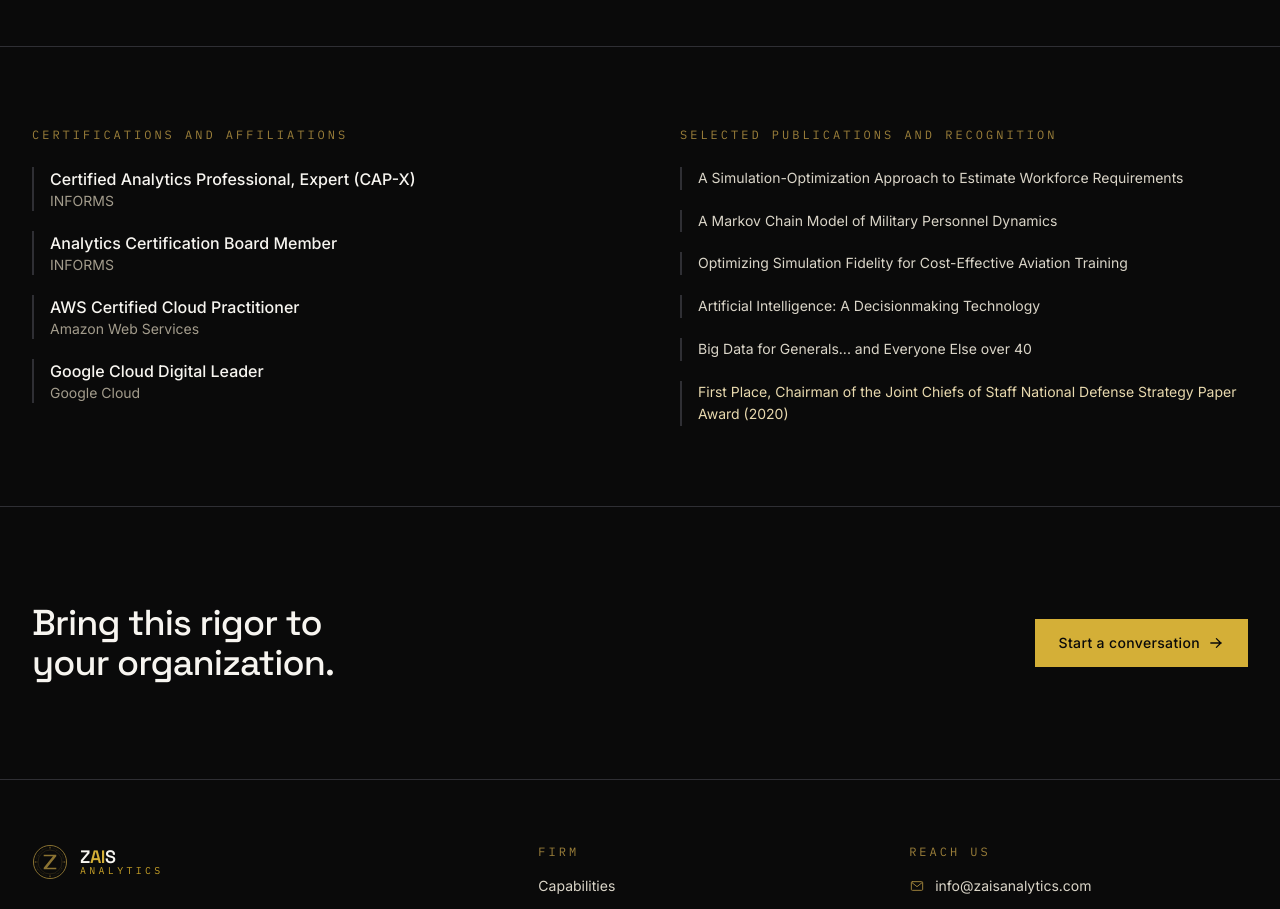
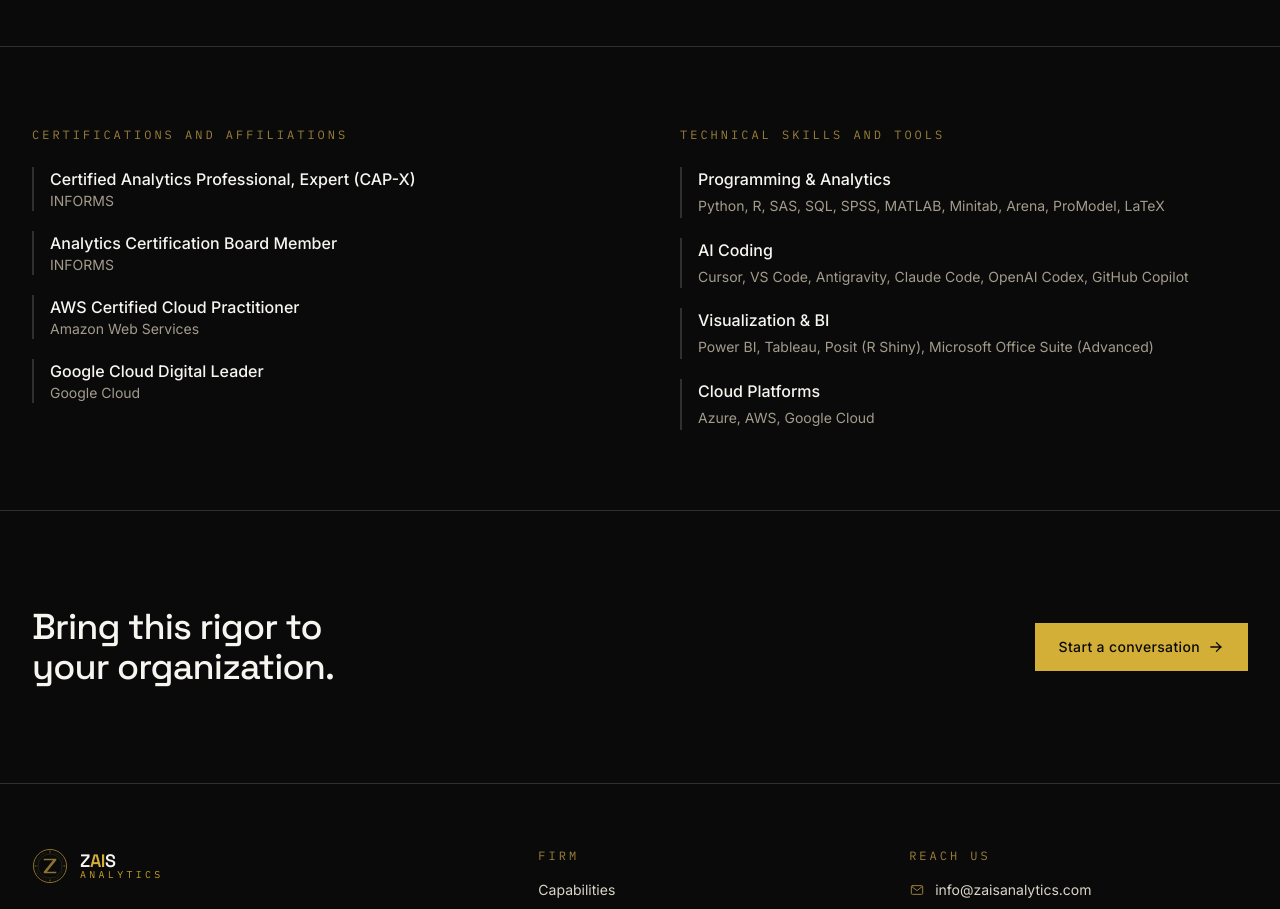
Before and after one commit to markzais/za_website, a Next.js app: page /about in a window 1280 px wide. Shown: the part 1960-2869 px from the top of the page. Built offline with nearby package versions, Linux system fonts and the light colour scheme.

Commit message:
Revised About section Skills

```diff
--- a/src/app/about/page.tsx
+++ b/src/app/about/page.tsx
@@ -4,7 +4,7 @@
 import { Reveal } from "@/components/ui/reveal";
 import { Button } from "@/components/ui/button";
 import { IconArrowUpRight } from "@/components/icons";
-import { certifications, publications, awards } from "@/data/research";
+import { certifications, technicalSkills } from "@/data/research";
 import { site } from "@/data/site";
 
 export const metadata: Metadata = {
@@ -137,20 +137,15 @@
 
             <Reveal delay={100}>
               <p className="font-mono text-xs uppercase tracking-[0.25em] text-gold-500">
-                Selected publications and recognition
+                Technical skills and tools
               </p>
               <ul className="mt-6 flex flex-col gap-5">
-                {publications.map((pub) => (
-                  <li key={pub} className="border-l-2 border-ink-600 pl-4 text-sm leading-relaxed text-paper-200">
-                    {pub}
-                  </li>
-                ))}
-                {awards.map((award) => (
-                  <li
-                    key={award}
-                    className="border-l-2 border-gold-600 pl-4 text-sm leading-relaxed text-gold-200"
-                  >
-                    {award}
+                {technicalSkills.map((group) => (
+                  <li key={group.category} className="border-l-2 border-ink-600 pl-4">
+                    <p className="text-base font-medium text-paper-50">{group.category}</p>
+                    <p className="mt-1 text-sm leading-relaxed text-paper-400">
+                      {group.items.join(", ")}
+                    </p>
                   </li>
                 ))}
               </ul>
--- a/src/app/page.tsx
+++ b/src/app/page.tsx
@@ -18,7 +18,7 @@
       <section className="relative overflow-hidden border-b border-ink-700 bg-ink-950">
         <div className="absolute inset-0 bg-grid opacity-40" aria-hidden="true" />
         <LogoMark
-          className="pointer-events-none absolute right-[-220px] top-[-160px] h-[640px] w-[640px] animate-spin-slow opacity-[0.13] md:right-[-140px] md:h-[820px] md:w-[820px]"
+          className="pointer-events-none absolute right-[-220px] top-[-160px] h-[640px] w-[640px] animate-spin-slow opacity-[0.30] md:right-[-140px] md:h-[820px] md:w-[820px]"
         />
         <div className="absolute inset-0 bg-gradient-to-b from-transparent via-transparent to-ink-950" aria-hidden="true" />
 
--- a/src/data/research.ts
+++ b/src/data/research.ts
@@ -1,15 +1,3 @@
-export const publications: string[] = [
-  "A Simulation-Optimization Approach to Estimate Workforce Requirements",
-  "A Markov Chain Model of Military Personnel Dynamics",
-  "Optimizing Simulation Fidelity for Cost-Effective Aviation Training",
-  "Artificial Intelligence: A Decisionmaking Technology",
-  "Big Data for Generals... and Everyone Else over 40",
-];
-
-export const awards: string[] = [
-  "First Place, Chairman of the Joint Chiefs of Staff National Defense Strategy Paper Award (2020)",
-];
-
 export type Certification = {
   name: string;
   org: string;
@@ -21,3 +9,27 @@
   { name: "AWS Certified Cloud Practitioner", org: "Amazon Web Services" },
   { name: "Google Cloud Digital Leader", org: "Google Cloud" },
 ];
+
+export type SkillCategory = {
+  category: string;
+  items: string[];
+};
+
+export const technicalSkills: SkillCategory[] = [
+  {
+    category: "Programming & Analytics",
+    items: ["Python", "R", "SAS", "SQL", "SPSS", "MATLAB", "Minitab", "Arena", "ProModel", "LaTeX"],
+  },
+  {
+    category: "AI Coding",
+    items: ["Cursor", "VS Code", "Antigravity", "Claude Code", "OpenAI Codex", "GitHub Copilot"],
+  },
+  {
+    category: "Visualization & BI",
+    items: ["Power BI", "Tableau", "Posit (R Shiny)", "Microsoft Office Suite (Advanced)"],
+  },
+  {
+    category: "Cloud Platforms",
+    items: ["Azure", "AWS", "Google Cloud"],
+  },
+];
```
Also changed, not shown: images/framework.png (added).
